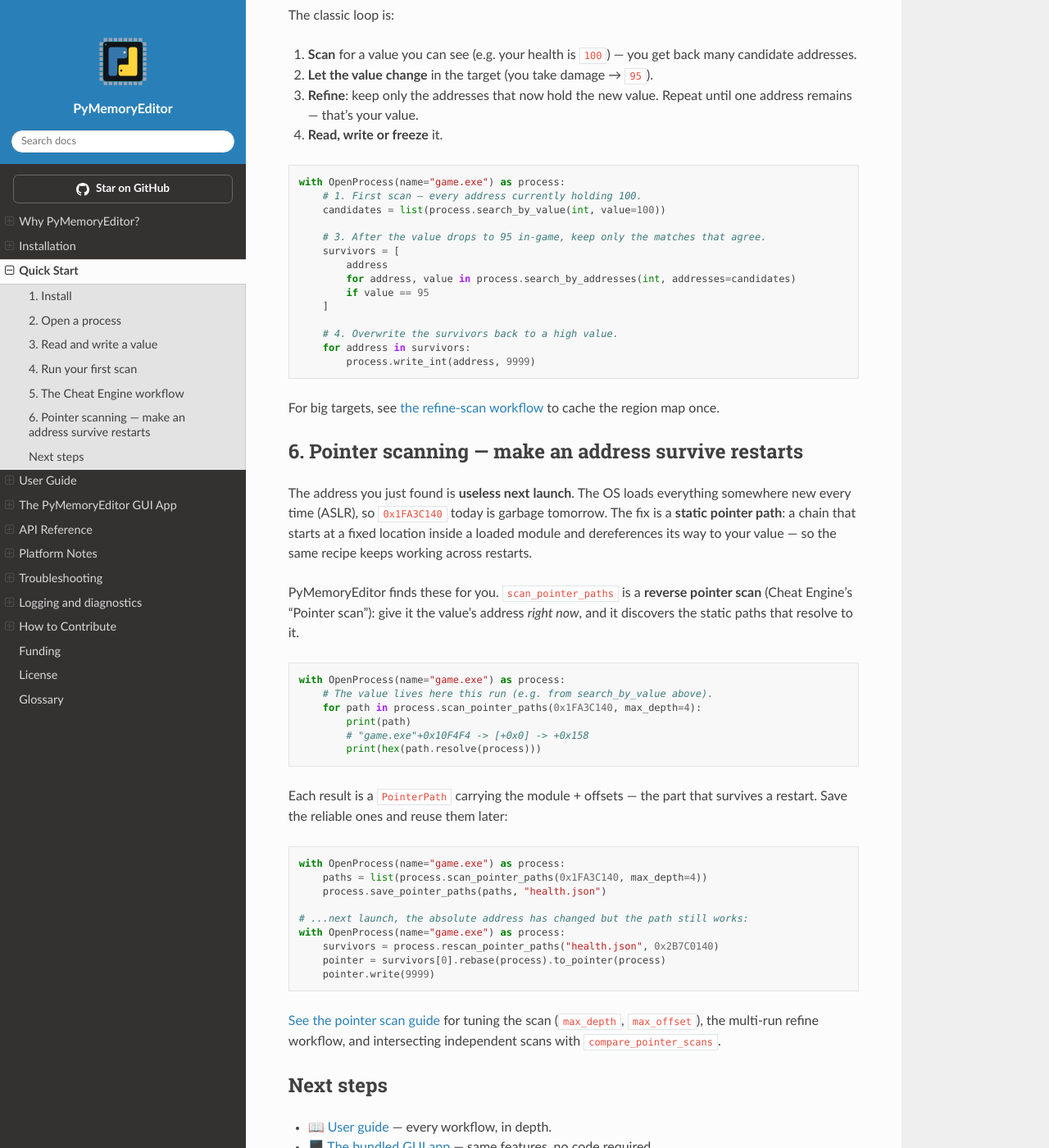
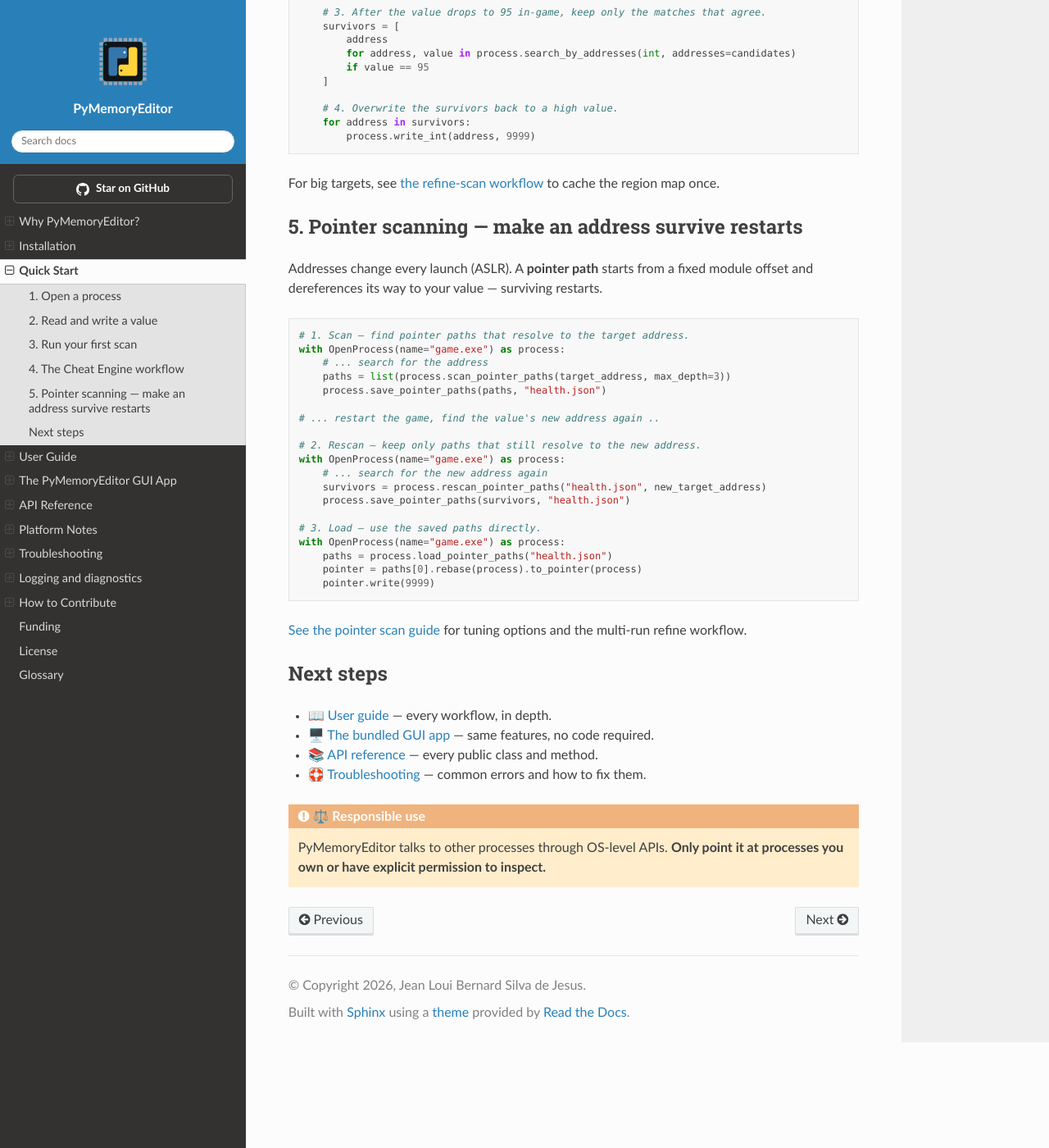
Before and after one commit to JeanExtreme002/PyMemoryEditor, a Sphinx documentation site: the page built from docs/quickstart.md, in a window 1280 px wide and 1400 px high, scrolled down 1775 px. Shown: the whole window at 82% size. Built offline with Sphinx 7.4.7 and the Read the Docs theme 3.1.0, drawn with Linux system fonts in a browser that asks for light colours; some of the changed text lies outside the part shown.

````diff
--- a/docs/quickstart.md
+++ b/docs/quickstart.md
@@ -1,18 +1,10 @@
 # Quick Start
 
-Five minutes from `pip install` to overwriting a value in another process.
+Five minutes from [`pip install`](installation.md) to overwriting a value in another process.
 
-## 1. Install
+## 1. Open a process
 
-```bash
-pip install PyMemoryEditor
-```
-
-(See [Installation](installation.md) for the GUI app or installing from source.)
-
-## 2. Open a process
-
-PyMemoryEditor exposes a single entry point: `OpenProcess`. You can target a
+PyMemoryEditor exposes a single entry point: [`OpenProcess`](guide/opening-process.md). Target a
 process by **name** or **PID**:
 
 ```python
@@ -32,10 +24,7 @@ with OpenProcess(name="notepad.exe") as process:
     ...
 ```
 
-By default, `OpenProcess` opens a **read + write** handle. No special permission
-flag needed for the common case.
-
-## 3. Read and write a value
+## 2. Read and write a value
 
 The easiest way is the **typed shortcuts** — the size is baked into the method
 name, so there's nothing to remember:
@@ -46,31 +35,32 @@ from PyMemoryEditor import OpenProcess
 with OpenProcess(name="notepad.exe") as process:
     address = 0x0005000C
 
-    value = process.read_int(address)       # read a 4-byte int
+    value = process.read_int(address)      # read a 4-byte int
     print("Current:", value)
 
-    process.write_int(address, value + 7)   # write it back
+    process.write_int(address, value + 7)  # write it back
 ```
 
-There's a `read_*` / `write_*` pair for every common type — `read_float`,
-`read_bool`, `read_uint`, `read_string`, and more:
+There's a `read_*` / `write_*` pair for every common type:
 
 ```python
-name = process.read_string(address, 32)     # reads a 32-byte field, returned up to the first NUL
+name = process.read_string(address, 32)  # reads a 32-byte field, returned up to the first NUL
 ```
 
-Prefer to spell out the type yourself? The generic `read_process_memory` /
-`write_process_memory` cover every case too — see
-[Reading and writing memory](guide/read-write.md).
+For the generic API, see [Reading and writing memory](guide/read-write.md).
 
-## 4. Run your first scan
+## 3. Run your first scan
 
 You rarely know the address of a value up front — you **find it by scanning**.
 `search_by_value` yields every address holding a given value:
 
 ```python
+from PyMemoryEditor import OpenProcess
+
+target_value = 100
+
 with OpenProcess(name="game.exe") as process:
-    for address in process.search_by_value(int, value=100):
+    for address in process.search_by_value(int, value=target_value):
         print(f"Found at 0x{address:X}")
 ```
 
@@ -78,15 +68,13 @@ That's the same operation Cheat Engine performs in its **First Scan** button.
 [See the searching guide](guide/searching.md) for all eight comparison modes
 and the refine workflow.
 
-## 5. The Cheat Engine workflow
+## 4. The Cheat Engine workflow
 
 The classic loop is:
 
-1. **Scan** for a value you can see (e.g. your health is `100`) — you get back
-   many candidate addresses.
+1. **Scan** for a value you can see (e.g. your health is `100`)
 2. **Let the value change** in the target (you take damage → `95`).
-3. **Refine**: keep only the addresses that now hold the new value. Repeat
-   until one address remains — that's your value.
+3. **Refine**: keep only the addresses that now hold the new value.
 4. **Read, write or freeze** it.
 
 ```python
@@ -109,45 +97,35 @@ with OpenProcess(name="game.exe") as process:
 For big targets, see [the refine-scan workflow](guide/searching.md#the-refine-scan-workflow)
 to cache the region map once.
 
-## 6. Pointer scanning — make an address survive restarts
+## 5. Pointer scanning — make an address survive restarts
 
-The address you just found is **useless next launch**. The OS loads everything
-somewhere new every time (ASLR), so `0x1FA3C140` today is garbage tomorrow.
-The fix is a **static pointer path**: a chain that starts at a fixed location
-inside a loaded module and dereferences its way to your value — so the same
-recipe keeps working across restarts.
-
-PyMemoryEditor finds these for you. `scan_pointer_paths` is a **reverse pointer
-scan** (Cheat Engine's "Pointer scan"): give it the value's address *right now*,
-and it discovers the static paths that resolve to it.
+Addresses change every launch (ASLR). A **pointer path** starts from a fixed
+module offset and dereferences its way to your value — surviving restarts.
 
 ```python
+# 1. Scan — find pointer paths that resolve to the target address.
 with OpenProcess(name="game.exe") as process:
-    # The value lives here this run (e.g. from search_by_value above).
-    for path in process.scan_pointer_paths(0x1FA3C140, max_depth=4):
-        print(path)
-        # "game.exe"+0x10F4F4 -> [+0x0] -> +0x158
-        print(hex(path.resolve(process)))
-```
-
-Each result is a `PointerPath` carrying the module + offsets — the part that
-survives a restart. Save the reliable ones and reuse them later:
-
-```python
-with OpenProcess(name="game.exe") as process:
-    paths = list(process.scan_pointer_paths(0x1FA3C140, max_depth=4))
+    # ... search for the address
+    paths = list(process.scan_pointer_paths(target_address, max_depth=3))
     process.save_pointer_paths(paths, "health.json")
 
-# ...next launch, the absolute address has changed but the path still works:
+# ... restart the game, find the value's new address again ..
+
+# 2. Rescan — keep only paths that still resolve to the new address.
 with OpenProcess(name="game.exe") as process:
-    survivors = process.rescan_pointer_paths("health.json", 0x2B7C0140)
-    pointer = survivors[0].rebase(process).to_pointer(process)
+    # ... search for the new address again
+    survivors = process.rescan_pointer_paths("health.json", new_target_address)
+    process.save_pointer_paths(survivors, "health.json")
+
+# 3. Load — use the saved paths directly.
+with OpenProcess(name="game.exe") as process:
+    paths = process.load_pointer_paths("health.json")
+    pointer = paths[0].rebase(process).to_pointer(process)
     pointer.write(9999)
 ```
 
-[See the pointer scan guide](guide/pointer-scan.md) for tuning the scan
-(`max_depth`, `max_offset`), the multi-run refine workflow, and intersecting
-independent scans with `compare_pointer_scans`.
+[See the pointer scan guide](guide/pointer-scan.md) for tuning options and the
+multi-run refine workflow.
 
 ## Next steps
 
--- a/pyproject.toml
+++ b/pyproject.toml
@@ -50,8 +50,7 @@ classifiers = [
 requires-python = ">=3.10"
 # The core library is dependency-free: process discovery and read/write/scan
 # are implemented natively per platform (CreateToolhelp32Snapshot on Windows,
-# /proc on Linux, libproc/Mach on macOS) via ctypes. Optional extras below add
-# acceleration (NumPy) and the desktop app (PySide6 + psutil).
+# /proc on Linux, libproc/Mach on macOS) via ctypes.
 dependencies = []
 
 [project.optional-dependencies]
@@ -68,9 +67,6 @@ tests = [
 ]
 app = [
   "PySide6>=6.5",
-  # The desktop app uses psutil's richer per-process info (username, memory
-  # footprint) in the process picker — beyond the pid/name the core library
-  # needs. The library itself does not depend on psutil.
   "psutil>=5.9,<7",
 ]
 # NOTE: NumPy is intentionally NOT listed here. The default test suite must
````
Also changed, not shown: docs/app.md (+24 -29 lines), docs/guide/pointer-scan.md (+14 -3 lines), docs/installation.md (+1 -1 lines), 1 other file.
